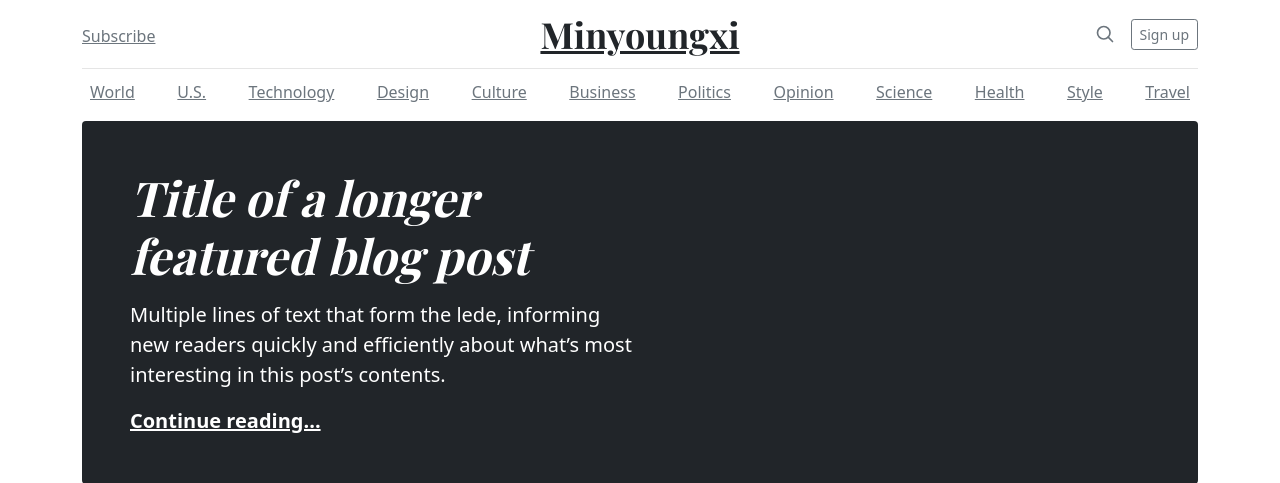
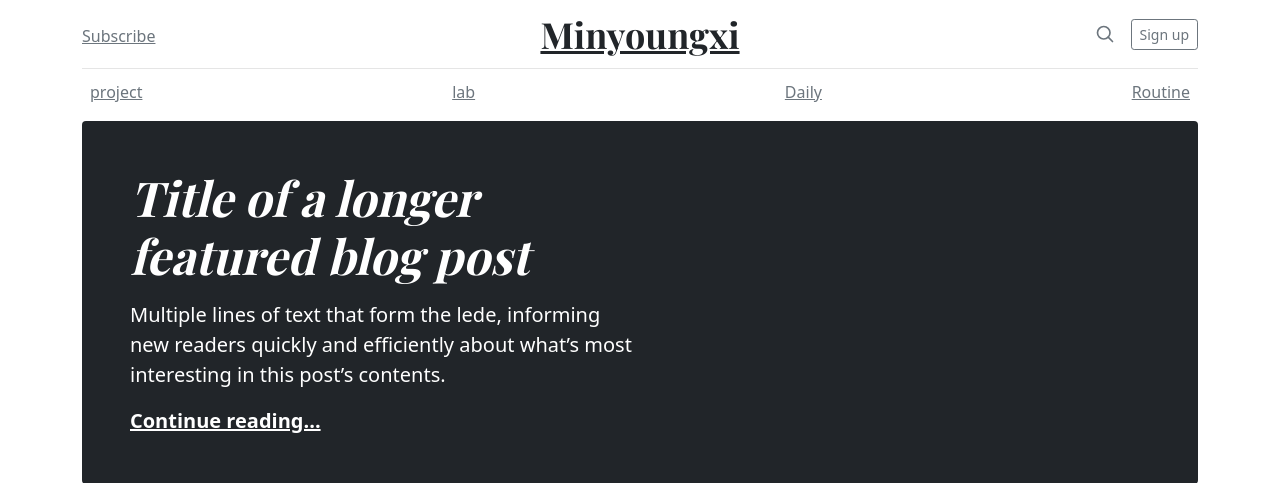
Before and after one commit to minyoungci/Django_solo_project, a Django app: page / in a window 1280 px wide. Shown: the top 483 px of the page. Run offline with Django 4.2, Linux system fonts and the light colour scheme; parts of the project's set-up code (start-up, migrations or seed data) failed here and were passed over; some libraries are stand-ins or nearby versions.

Commit message:
html css 적용 완료

```diff
--- a/templates/main/index.html
+++ b/templates/main/index.html
@@ -39,7 +39,6 @@
 
 
     <!-- Custom styles for this template -->
-    <link href="blog.css" rel="stylesheet">
     <link href="{% static 'assets/css/blog.css' %}" rel="stylesheet">
   </head>
   <body>
@@ -64,18 +63,10 @@
 
   <div class="nav-scroller py-1 mb-2">
     <nav class="nav d-flex justify-content-between">
-      <a class="p-2 link-secondary" href="#">World</a>
-      <a class="p-2 link-secondary" href="#">U.S.</a>
-      <a class="p-2 link-secondary" href="#">Technology</a>
-      <a class="p-2 link-secondary" href="#">Design</a>
-      <a class="p-2 link-secondary" href="#">Culture</a>
-      <a class="p-2 link-secondary" href="#">Business</a>
-      <a class="p-2 link-secondary" href="#">Politics</a>
-      <a class="p-2 link-secondary" href="#">Opinion</a>
-      <a class="p-2 link-secondary" href="#">Science</a>
-      <a class="p-2 link-secondary" href="#">Health</a>
-      <a class="p-2 link-secondary" href="#">Style</a>
-      <a class="p-2 link-secondary" href="#">Travel</a>
+      <a class="p-2 link-secondary" href="#">project</a>
+      <a class="p-2 link-secondary" href="#">lab</a>
+      <a class="p-2 link-secondary" href="#">Daily</a>
+      <a class="p-2 link-secondary" href="#">Routine</a>
     </nav>
   </div>
 </div>
```
Also changed, not shown: config/settings.py (+7 -1 lines).
